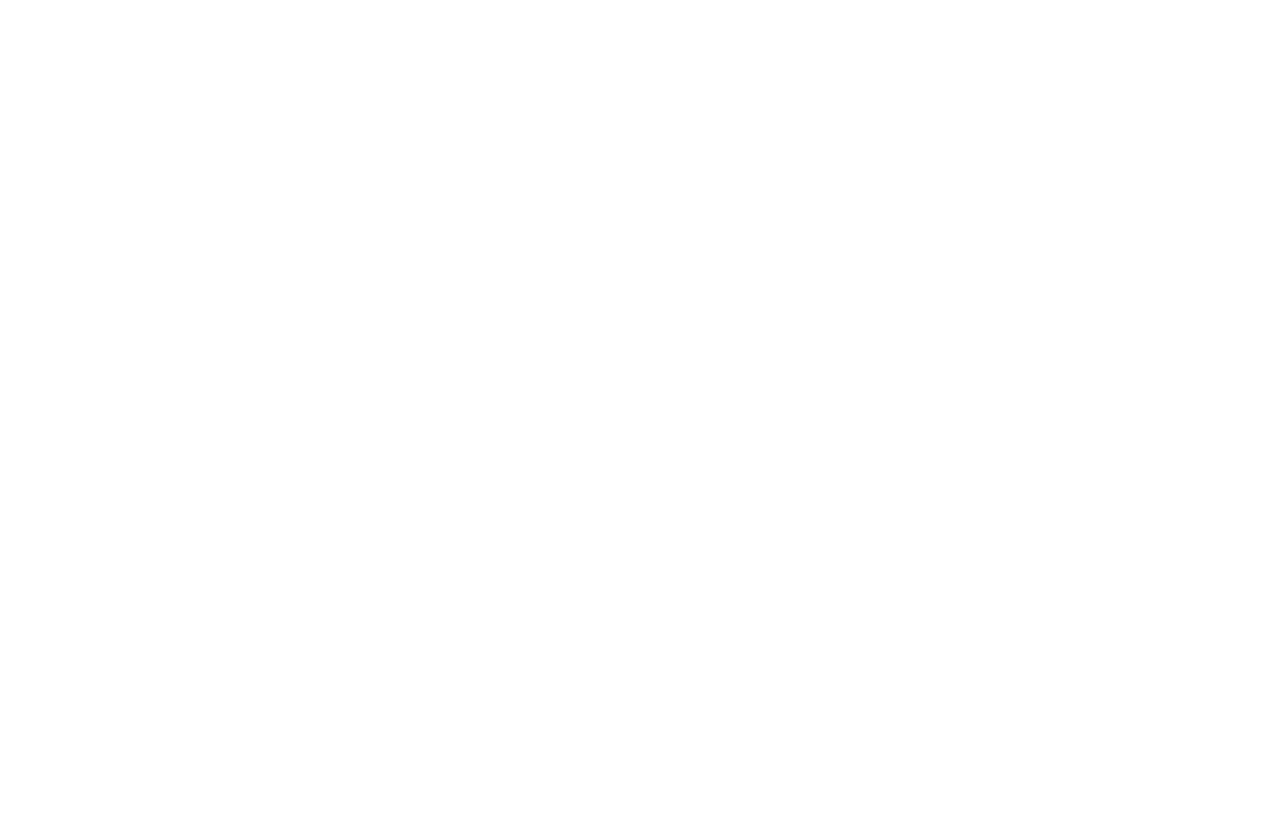
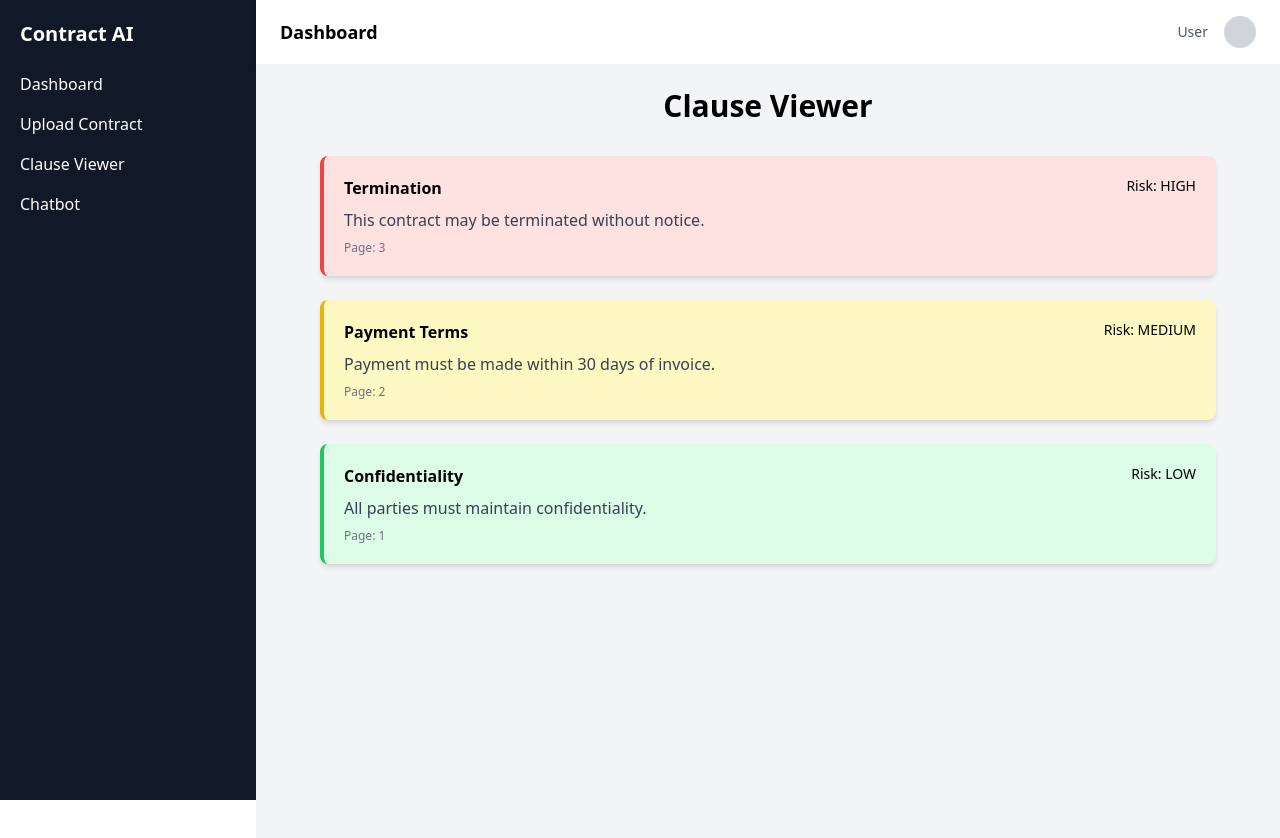
Before and after one commit to Charishma270/Contract_Intelligence_AI, a React app in the folder frontend/: page /viewer in a window 1280 px wide. Before the commit this address had no page. Shown: the top 838 px of the page. Before the commit the page ends 800 px from the top, so only its background shows below. Built offline with nearby package versions, Linux system fonts and the light colour scheme; the HTML template or start-up script is replaced by a standard one.

Commit message:
week1-thu: clause viewer with high, medium, low risk visualization

```diff
--- a/frontend/src/App.jsx
+++ b/frontend/src/App.jsx
@@ -1,6 +1,7 @@
 import { BrowserRouter, Routes, Route } from "react-router-dom";
 import Dashboard from "./pages/Dashboard";
 import Upload from "./pages/Upload";
+import ClauseViewer from "./pages/ClauseViewer";
 
 function App() {
   return (
@@ -9,8 +10,9 @@
         <Route path="/" element={<Dashboard />} />
         <Route path="/dashboard" element={<Dashboard />} />
 
-        {}
+
         <Route path="/upload" element={<Upload />} />
+        <Route path="/viewer" element={<ClauseViewer />} />
 
       </Routes>
     </BrowserRouter>
--- /dev/null
+++ b/frontend/src/pages/ClauseViewer.jsx
@@ -0,0 +1,60 @@
+import Layout from "../components/layout/Layout";
+
+const sampleClauses = [
+  {
+    clause_type: "Termination",
+    risk_level: "HIGH",
+    page_number: 3,
+    text: "This contract may be terminated without notice."
+  },
+  {
+    clause_type: "Payment Terms",
+    risk_level: "MEDIUM",
+    page_number: 2,
+    text: "Payment must be made within 30 days of invoice."
+  },
+  {
+    clause_type: "Confidentiality",
+    risk_level: "LOW",
+    page_number: 1,
+    text: "All parties must maintain confidentiality."
+  }
+];
+
+function ClauseViewer() {
+  return (
+    <Layout>
+      <h2 className="text-3xl font-bold mb-8 text-center">Clause Viewer</h2>
+
+      <div className="max-w-4xl mx-auto space-y-6">
+        {sampleClauses.map((clause, index) => (
+          <div
+            key={index}
+            className={`p-5 rounded-lg shadow-md ${
+              clause.risk_level === "HIGH"
+                ? "bg-red-100 border-l-4 border-red-500"
+                : clause.risk_level === "MEDIUM"
+                ? "bg-yellow-100 border-l-4 border-yellow-500"
+                : "bg-green-100 border-l-4 border-green-500"
+            }`}
+          >
+            <div className="flex justify-between mb-2">
+              <span className="font-semibold">{clause.clause_type}</span>
+              <span className="text-sm">
+                Risk: {clause.risk_level}
+              </span>
+            </div>
+
+            <p className="text-gray-700">{clause.text}</p>
+
+            <p className="text-xs text-gray-500 mt-2">
+              Page: {clause.page_number}
+            </p>
+          </div>
+        ))}
+      </div>
+    </Layout>
+  );
+}
+
+export default ClauseViewer;
```
